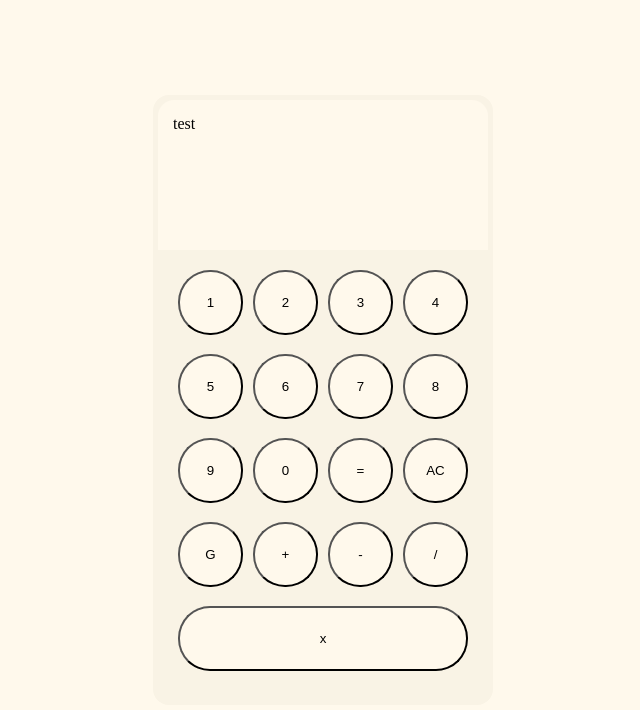
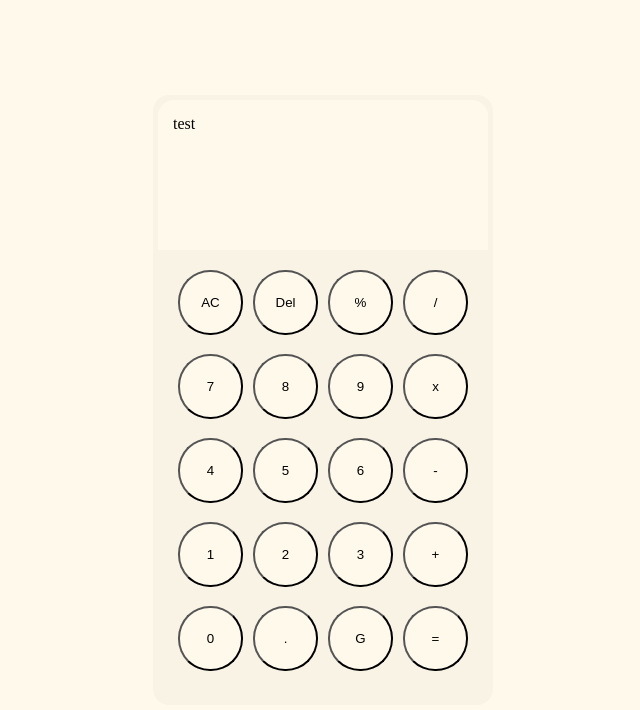
Before and after one commit to davlsb/materialCalculator, a plain HTML site: page index.html in a window 1280 px wide. Shown: the whole page, without its empty margins (317-957 px from the left). Drawn offline with Linux system fonts and the light colour scheme.

Commit message:
reorder the buttons to match calculator

```diff
--- a/index.html
+++ b/index.html
@@ -11,23 +11,26 @@
                 test
             </div>
             <div id="buttons">
+                <button class="calcButton" id="AC">AC</button>
+                <button class="calcButton" id="Del">Del</button>
+                <button class="calcButton" id="%">%</button>
+                <button class="calcButton" id="/">/</button>
+                <button class="calcButton" id="7">7</button>
+                <button class="calcButton" id="8">8</button>
+                <button class="calcButton" id="9">9</button>
+                <button class="calcButton" id="4">x</button>
+                <button class="calcButton" id="4">4</button>
+                <button class="calcButton" id="5">5</button>
+                <button class="calcButton" id="6">6</button>
+                <button class="calcButton" id="-">-</button>
                 <button class="calcButton" id="1">1</button>
                 <button class="calcButton" id="2">2</button>
                 <button class="calcButton" id="3">3</button>
-                <button class="calcButton" id="4">4</button>
-                <button class="calcButton" id="5">5</button>
-                <button class="calcButton" id="6">6</button>
-                <button class="calcButton" id="7">7</button>
-                <button class="calcButton" id="8">8</button>
-                <button class="calcButton" id="9">9</button>
+                <button class="calcButton" id="+">+</button>
                 <button class="calcButton" id="0">0</button>
-                <button class="calcButton" id="=">=</button>
-                <button class="calcButton" id="AC">AC</button>
+                <button class="calcButton" id="=">.</button>
                 <button class="calcButton" id="G">G</button>
-                <button class="calcButton" id="+">+</button>
-                <button class="calcButton" id="-">-</button>
-                <button class="calcButton" id="/">/</button>
-                <button class="calcButton" id="x">x</button>
+                <button class="calcButton" id="+">=</button>
             </div>
         </div>
     </body>
```
